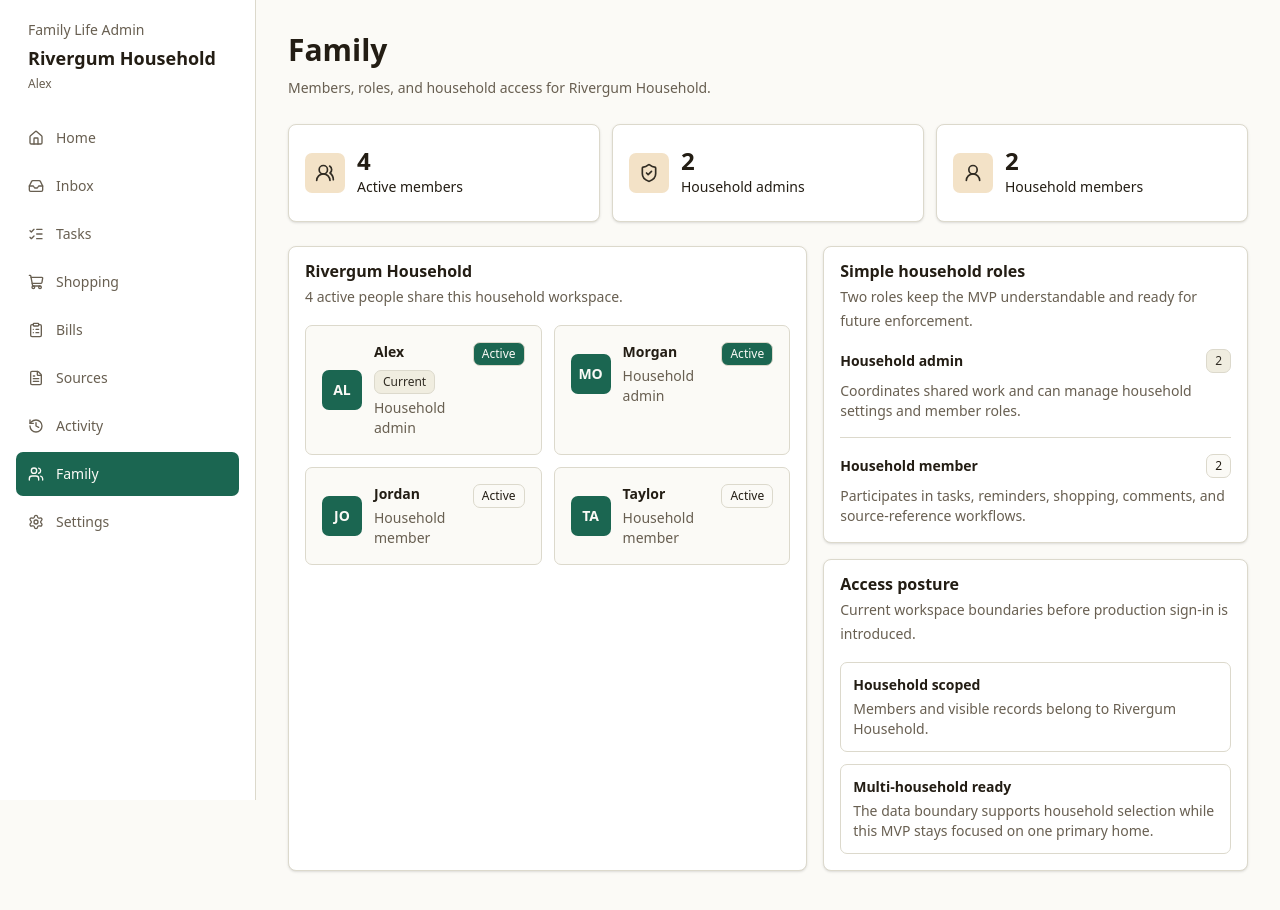
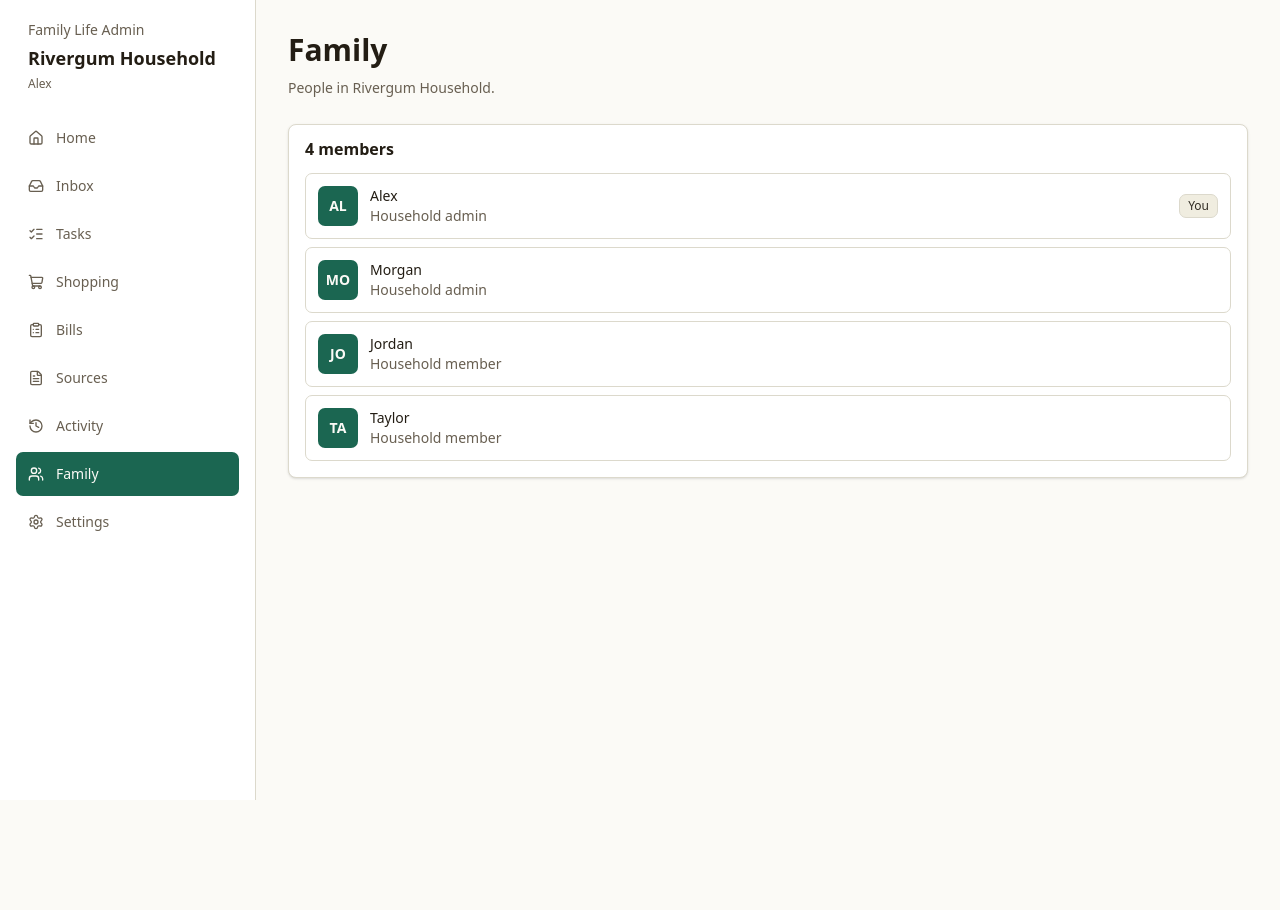
Before and after one commit to LatinMaestro/Life-Admin, a Next.js app: page /family in a window 1280 px wide. After the commit the page ends 800 px from the top, so only its background shows below. Built offline with nearby package versions, Linux system fonts and the light colour scheme.

Commit message:
Simplify family page [skip ci]

```diff
--- a/src/app/(workspace)/family/page.tsx
+++ b/src/app/(workspace)/family/page.tsx
@@ -1,127 +1,40 @@
-import { ShieldCheck, UserRound, UsersRound } from "lucide-react";
 import { Badge } from "@/components/ui/badge";
-import { Card, CardContent, CardDescription, CardHeader, CardTitle } from "@/components/ui/card";
+import { Card, CardContent, CardHeader, CardTitle } from "@/components/ui/card";
 import { PageHeader } from "@/components/page-header";
 import { getWorkspaceReadModel } from "@/lib/server/workspace-read-model";
 
 export default async function FamilyPage() {
   const workspace = await getWorkspaceReadModel();
-  const activeMembers = workspace.members.filter((member) => member.status === "active");
-  const adminCount = activeMembers.filter((member) => member.role === "household_admin").length;
-  const memberCount = activeMembers.filter((member) => member.role === "household_member").length;
+  const members = workspace.members.filter((member) => member.status === "active");
 
   return (
     <>
       <PageHeader
         title="Family"
-        description={`Members, roles, and household access for ${workspace.household.name}.`}
+        description={`People in ${workspace.household.name}.`}
       />
 
-      <section className="grid gap-3 sm:grid-cols-3">
-        {[
-          { label: "Active members", value: activeMembers.length, icon: UsersRound },
-          { label: "Household admins", value: adminCount, icon: ShieldCheck },
-          { label: "Household members", value: memberCount, icon: UserRound },
-        ].map((item) => {
-          const Icon = item.icon;
-
-          return (
-            <Card key={item.label}>
-              <CardContent className="flex min-h-24 items-center gap-3 p-4">
-                <div className="flex h-10 w-10 shrink-0 items-center justify-center rounded-md bg-accent text-accent-foreground">
-                  <Icon className="h-5 w-5" aria-hidden="true" />
-                </div>
-                <div>
-                  <p className="text-2xl font-semibold leading-none">{item.value}</p>
-                  <p className="mt-1 text-sm font-medium">{item.label}</p>
-                </div>
-              </CardContent>
-            </Card>
-          );
-        })}
-      </section>
-
-      <div className="mt-6 grid gap-4 lg:grid-cols-[1.1fr_0.9fr]">
       <Card>
         <CardHeader>
-            <CardTitle>{workspace.household.name}</CardTitle>
-            <CardDescription>{activeMembers.length} active people share this household workspace.</CardDescription>
+          <CardTitle>{members.length} {members.length === 1 ? "member" : "members"}</CardTitle>
         </CardHeader>
-          <CardContent className="grid gap-3 sm:grid-cols-2">
-            {activeMembers.map((member) => (
-              <article key={member.id} className="rounded-md border bg-background p-4">
-                <div className="flex items-start justify-between gap-3">
+        <CardContent className="space-y-2">
+          {members.map((member) => (
+            <div key={member.id} className="flex items-center justify-between gap-3 rounded-md border p-3">
               <div className="flex min-w-0 items-center gap-3">
                 <div className="flex h-10 w-10 shrink-0 items-center justify-center rounded-md bg-primary text-sm font-semibold text-primary-foreground">
                   {member.initials}
                 </div>
-                    <div className="min-w-0">
-                      <div className="flex flex-wrap items-center gap-2">
-                        <h2 className="text-sm font-semibold">{member.displayName}</h2>
-                        {member.isCurrent ? <Badge variant="secondary">Current</Badge> : null}
-                      </div>
-                      <p className="mt-1 text-sm text-muted-foreground">{member.roleLabel}</p>
+                <div>
+                  <p className="text-sm font-medium">{member.displayName}</p>
+                  <p className="text-sm text-muted-foreground">{member.roleLabel}</p>
                 </div>
               </div>
-                  <Badge variant={member.role === "household_admin" ? "default" : "outline"}>
-                    {member.status === "active" ? "Active" : "Inactive"}
-                  </Badge>
+              {member.isCurrent ? <Badge variant="secondary">You</Badge> : null}
             </div>
-              </article>
           ))}
         </CardContent>
       </Card>
-
-        <div className="space-y-4">
-          <Card>
-            <CardHeader>
-              <CardTitle>Simple household roles</CardTitle>
-              <CardDescription>Two roles keep the MVP understandable and ready for future enforcement.</CardDescription>
-            </CardHeader>
-            <CardContent className="space-y-4">
-              <section className="border-b pb-4">
-                <div className="flex items-center justify-between gap-3">
-                  <h2 className="text-sm font-semibold">Household admin</h2>
-                  <Badge>{adminCount}</Badge>
-                </div>
-                <p className="mt-2 text-sm text-muted-foreground">
-                  Coordinates shared work and can manage household settings and member roles.
-                </p>
-              </section>
-              <section>
-                <div className="flex items-center justify-between gap-3">
-                  <h2 className="text-sm font-semibold">Household member</h2>
-                  <Badge variant="outline">{memberCount}</Badge>
-                </div>
-                <p className="mt-2 text-sm text-muted-foreground">
-                  Participates in tasks, reminders, shopping, comments, and source-reference workflows.
-                </p>
-              </section>
-            </CardContent>
-          </Card>
-
-          <Card>
-            <CardHeader>
-              <CardTitle>Access posture</CardTitle>
-              <CardDescription>Current workspace boundaries before production sign-in is introduced.</CardDescription>
-            </CardHeader>
-            <CardContent className="grid gap-3">
-              <div className="rounded-md border p-3">
-                <p className="text-sm font-semibold">Household scoped</p>
-                <p className="mt-1 text-sm text-muted-foreground">
-                  Members and visible records belong to {workspace.household.name}.
-                </p>
-              </div>
-              <div className="rounded-md border p-3">
-                <p className="text-sm font-semibold">Multi-household ready</p>
-                <p className="mt-1 text-sm text-muted-foreground">
-                  The data boundary supports household selection while this MVP stays focused on one primary home.
-                </p>
-              </div>
-            </CardContent>
-          </Card>
-        </div>
-      </div>
     </>
   );
 }
```
Lines whose indentation alone changed are shown as unchanged.
